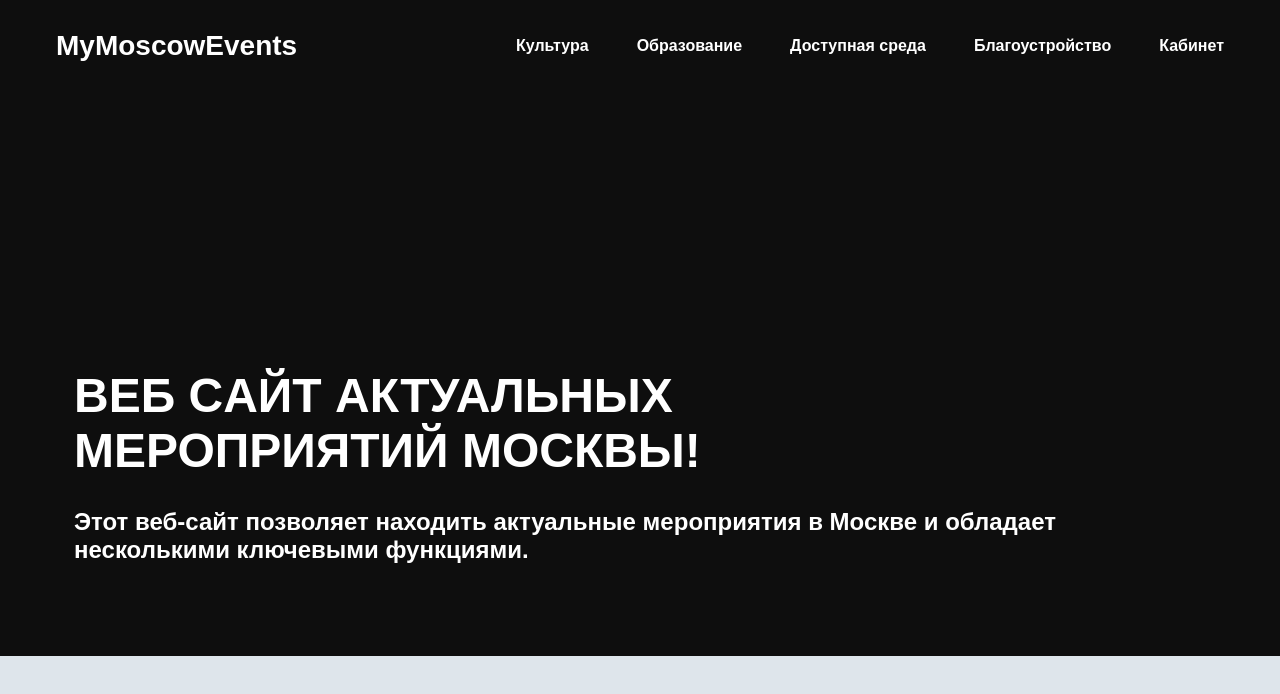
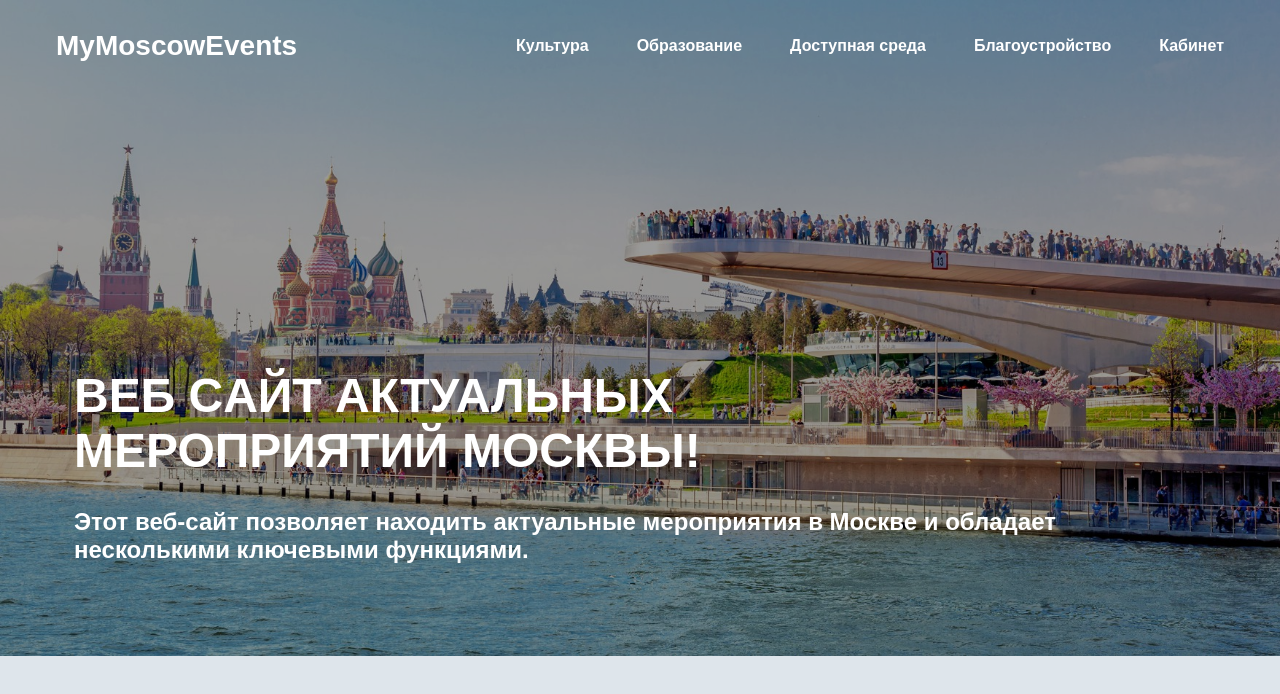
Before and after one commit to Midnight-Knight/rtu_it_lab_project, a React (Create React App) app: page / in a window 1280 px wide. Shown: the top 694 px of the page. Built offline with nearby package versions, Linux system fonts and the light colour scheme; no server answers.

Commit message:
Return Image

```diff
--- a/src/components/header/header.module.css
+++ b/src/components/header/header.module.css
@@ -55,7 +55,7 @@
 }
 
 .HeaderBackgroundBlack {
-  background-color: rgb(14, 14, 14);
+  background-color: rgba(0, 0, 0, 0);
 }
 .HeaderBackgroundBlack * {
   color: rgb(255, 255, 255);
@@ -82,8 +82,8 @@
   flex-direction: row;
   justify-content: flex-start;
   align-items: center;
-  width: 100vw;
-  height: 100vh;
+  width: 100%;
+  height: 100%;
   background-color: rgb(0, 0, 0);
   transition: 0.5s opacity;
 }
@@ -99,23 +99,23 @@
 
 .NavTrueClick {
   opacity: 1;
-  right: 0;
+  left: 0;
 }
 
 .NavFalseClick {
   opacity: 0;
-  animation: animationRightTimer 0.51s;
+  animation: animationLeftTimer 0.51s;
 }
 
-@keyframes animationRightTimer {
+@keyframes animationLeftTimer {
   from {
-    right: 0;
+    left: 0;
   }
   99% {
-    right: 0;
+    left: 0;
   }
   to {
-    right: -100%;
+    left: -100%;
   }
 }
 
--- a/src/components/header/header.module.scss
+++ b/src/components/header/header.module.scss
@@ -61,7 +61,7 @@
 
 .HeaderBackgroundBlack
 {
-  background-color: $Black;
+  background-color: rgba(0,0,0,0);
   *
   {
     color: $White;
@@ -91,8 +91,8 @@
   top: 0;
   z-index: 9;
   @include FlexRowStartCenter();
-  width: 100vw;
-  height: 100vh;
+  width: 100%;
+  height: 100%;
   background-color: rgba(0,0,0,1);
   transition: 0.5s opacity;
   > div
@@ -107,26 +107,26 @@
 .NavTrueClick
 {
   opacity: 1;
-  right: 0;
+  left: 0;
 }
 
 .NavFalseClick
 {
   opacity: 0;
-  animation: animationRightTimer 0.51s;
+  animation: animationLeftTimer 0.51s;
 }
 
-@keyframes animationRightTimer {
+@keyframes animationLeftTimer {
   from
   {
-    right: 0;
+    left: 0;
   }
   99%
   {
-    right: 0;
+    left: 0;
   }
   to
   {
-    right: -100%;
+    left: -100%;
   }
 }
--- a/src/sections/MainSection/MainSection.module.css
+++ b/src/sections/MainSection/MainSection.module.css
@@ -11,7 +11,10 @@
   }
 }
 .FirstSection > div:nth-child(1) {
-  background-color: rgb(14, 14, 14);
+  position: relative;
+  background-image: url("./../../image/Moscow.jpg");
+  background-size: cover;
+  background-position: left;
   width: 100%;
   padding-top: 368px;
   gap: 30px;
@@ -20,7 +23,17 @@
   justify-content: center;
   align-items: start;
 }
+.FirstSection > div:nth-child(1):after {
+  content: "";
+  position: absolute;
+  background-color: rgba(0, 0, 0, 0.4);
+  top: 0;
+  left: 0;
+  width: 100%;
+  height: 100%;
+}
 .FirstSection > div:nth-child(1) > * {
+  z-index: 1;
   color: rgb(255, 255, 255);
 }
 .FirstSection > div:nth-child(1) > h1 {
```
Also changed, not shown: src/sections/MainSection/MainSection.module.scss (+15 -2 lines), 2 other files (tests, documents, lock files or other folders).
